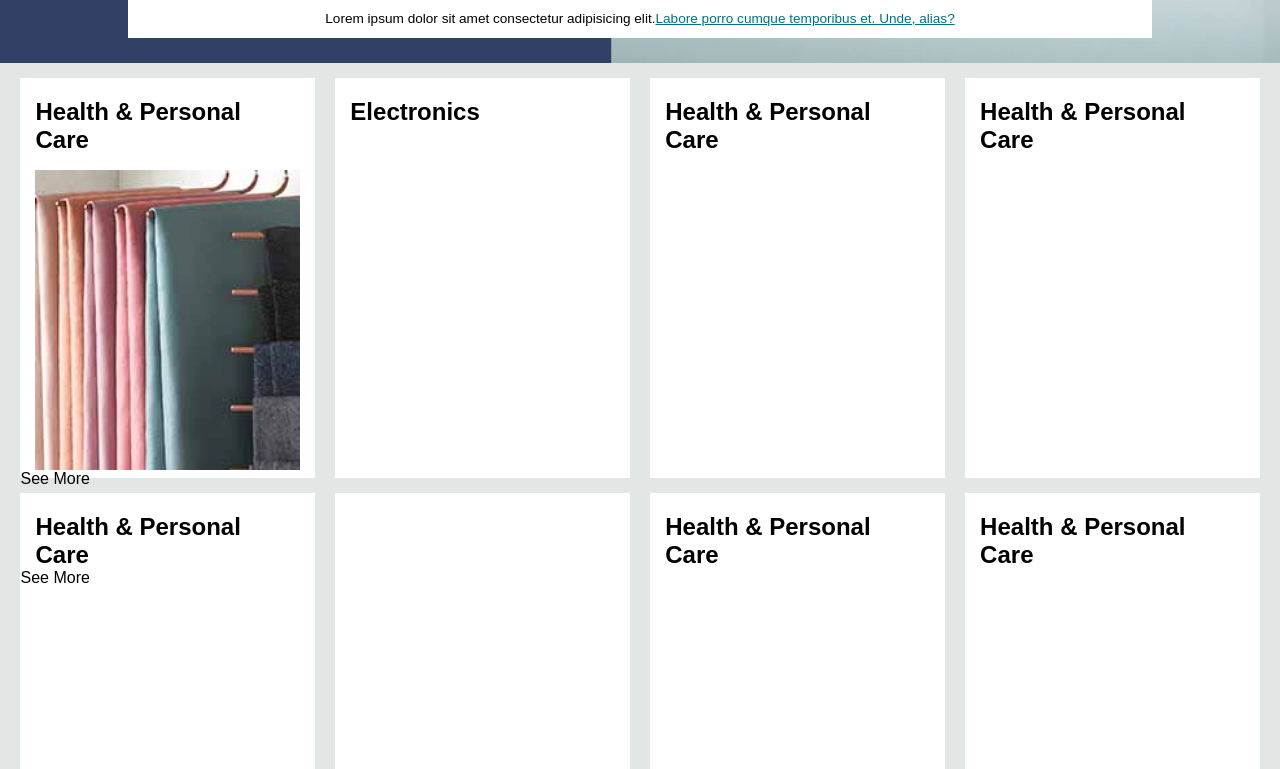
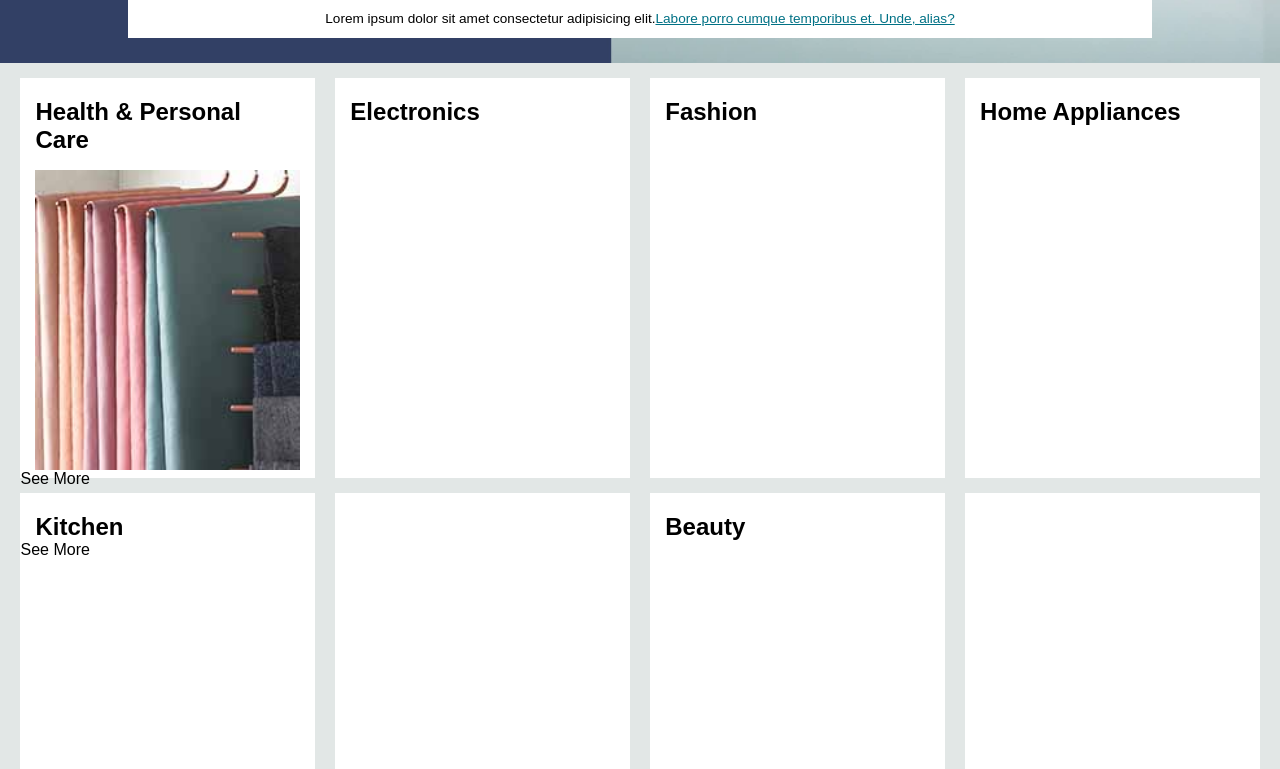
Before and after one commit to thakuratul2/amazon-clone-React-Js-, a React (Create React App) app: page / in a window 1280 px wide. Shown: the part 417-1186 px from the top of the page. Built offline with nearby package versions, Linux system fonts and the light colour scheme.

Commit message:
Shop Start

```diff
--- a/src/components/Shop.jsx
+++ b/src/components/Shop.jsx
@@ -29,7 +29,7 @@ const Shop = () => {
             <div className="box3 box">
             <div className="box-content">
             <h2>
-                Health & Personal Care
+                Fashion
             </h2>
             <div className="box-img3">
 
@@ -39,7 +39,7 @@ const Shop = () => {
             <div className="box4 box">
             <div className="box-content">
             <h2>
-                Health & Personal Care
+            Home Appliances
             </h2>
             <div className="box-img4">
 
@@ -49,7 +49,7 @@ const Shop = () => {
             <div className="box1 box">
             <div className="box-content">
             <h2>
-                Health & Personal Care
+                Kitchen
             </h2>
             <div className="box-img5">
 
@@ -70,7 +70,7 @@ const Shop = () => {
             <div className="box3 box">
             <div className="box-content">
             <h2>
-                Health & Personal Care
+                Beauty
             </h2>
             <div className="box-img7">
 
@@ -80,7 +80,7 @@ const Shop = () => {
             <div className="box4 box">
             <div className="box-content">
             <h2>
-                Health & Personal Care
+
             </h2>
             <div className="box-img8">
 
```
